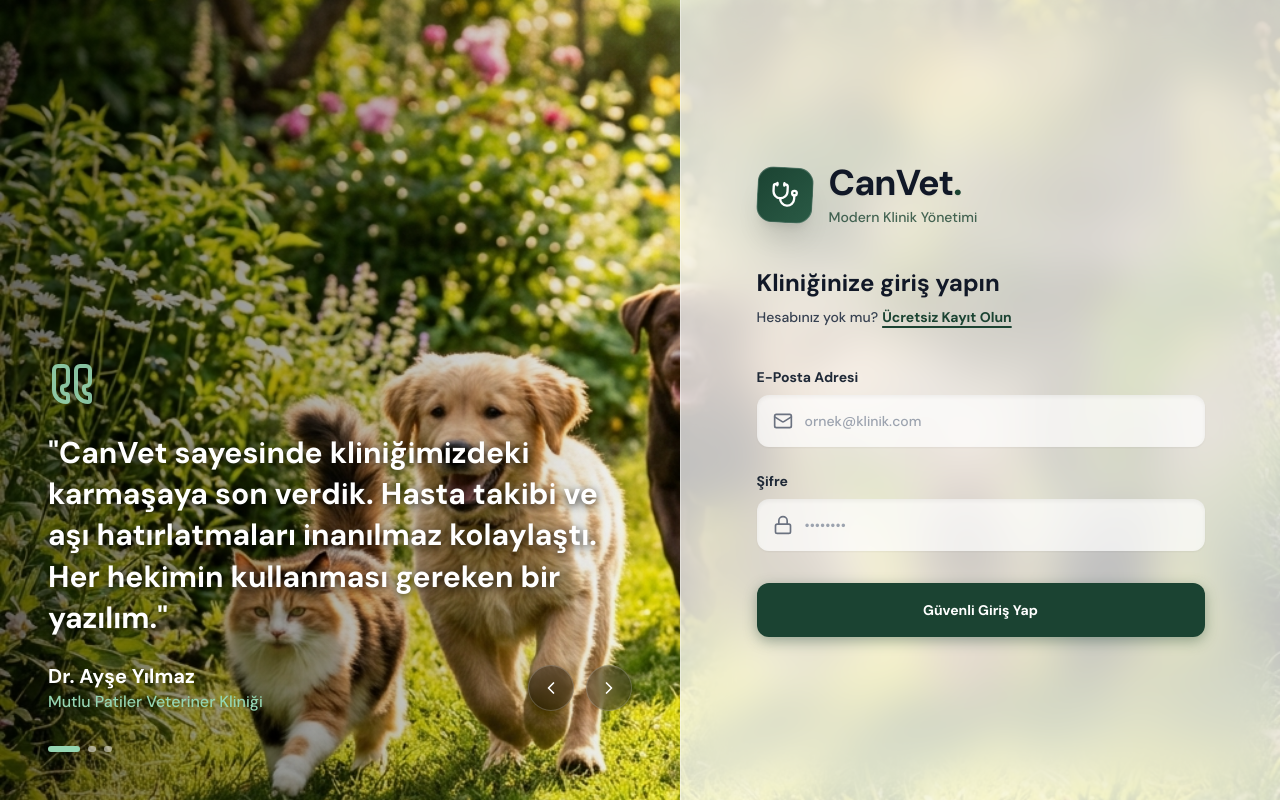
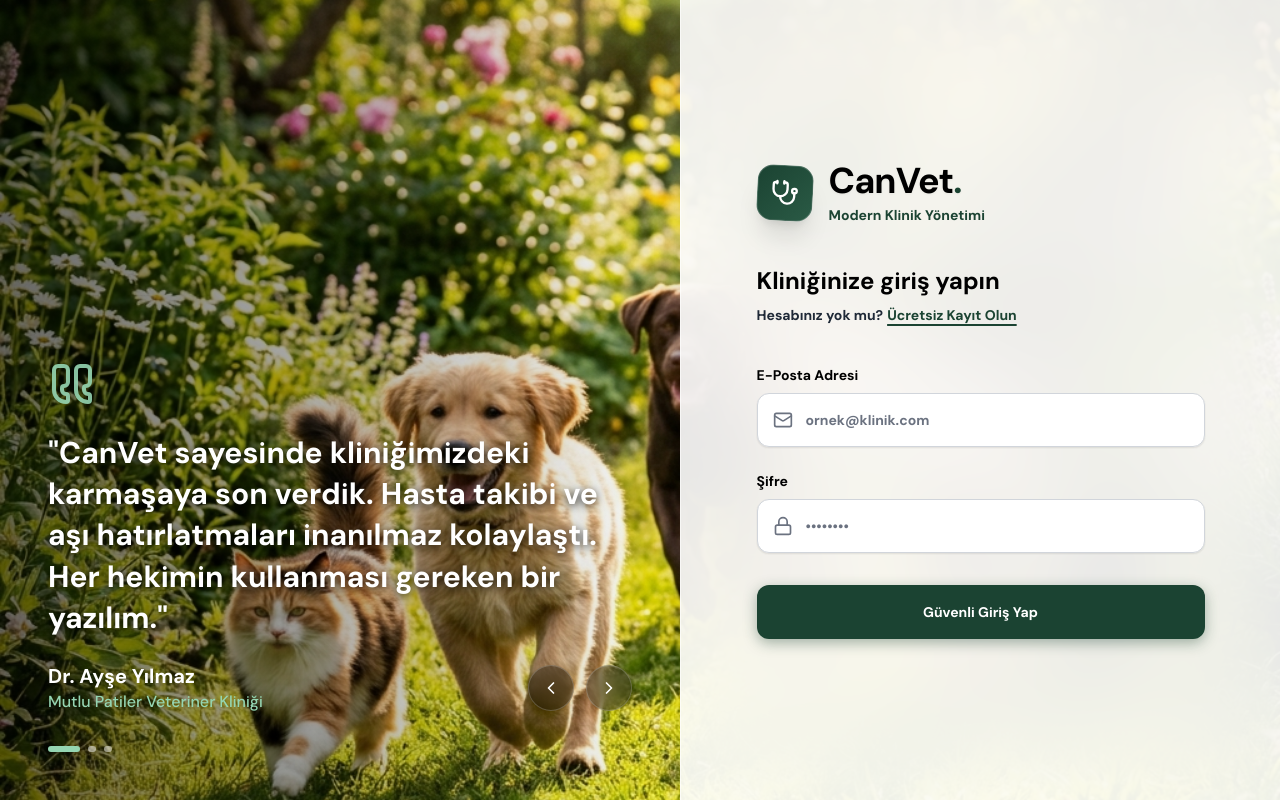
Before and after one commit to LazmodBerk/VetClinic-OS, a React (Vite) app in the folder frontend/: page / in a window 1280 px wide. Built offline with nearby package versions, Linux system fonts and the light colour scheme.

Commit message:
style: enhance text contrast and glass opacity on login screen

```diff
--- a/frontend/src/pages/Auth.tsx
+++ b/frontend/src/pages/Auth.tsx
@@ -113,24 +113,24 @@ export function Auth({ onAuthSuccess }: { onAuthSuccess: () => void }) {
       </div>
 
       {/* Sağ Taraf: Glass Efektli Form */}
-      <div className="w-full lg:w-[500px] xl:w-[600px] bg-white/75 backdrop-blur-xl border-l border-white/40 shadow-[0_0_40px_rgba(0,0,0,0.1)] flex flex-col justify-center p-8 sm:p-12 z-20 relative">
+      <div className="w-full lg:w-[500px] xl:w-[600px] bg-white/90 backdrop-blur-2xl border-l border-white/60 shadow-[0_0_50px_rgba(0,0,0,0.15)] flex flex-col justify-center p-8 sm:p-12 z-20 relative">
         <div className="w-full max-w-md mx-auto">
           <div className="flex items-center gap-4 mb-10">
             <div className="h-14 w-14 bg-gradient-to-br from-[#1B4332] to-[#2a5a45] rounded-2xl flex items-center justify-center shadow-xl transform rotate-3 hover:rotate-6 transition-transform border border-white/20">
               <Stethoscope className="h-7 w-7 text-white" />
             </div>
             <div>
-              <h2 className="text-4xl font-extrabold text-gray-900 tracking-tight drop-shadow-sm">
+              <h2 className="text-4xl font-black text-black tracking-tight drop-shadow-sm">
                 CanVet<span className="text-[#1B4332]">.</span>
               </h2>
-              <p className="text-sm font-medium text-[#1B4332]/80 mt-1">Modern Klinik Yönetimi</p>
+              <p className="text-sm font-bold text-[#1B4332] mt-1">Modern Klinik Yönetimi</p>
             </div>
           </div>
 
-          <h2 className="text-2xl font-bold text-gray-900">
+          <h2 className="text-2xl font-black text-black">
             {isLogin ? 'Kliniğinize giriş yapın' : 'Yeni klinik hesabı oluşturun'}
           </h2>
-          <p className="mt-2 text-sm text-gray-700 font-medium">
+          <p className="mt-2 text-sm text-gray-800 font-bold">
             {isLogin ? 'Hesabınız yok mu?' : 'Zaten hesabınız var mı?'}
             <button onClick={() => setIsLogin(!isLogin)} className="font-bold text-[#1B4332] hover:text-[#2a5a45] ml-1 transition-colors underline decoration-2 underline-offset-4">
               {isLogin ? 'Ücretsiz Kayıt Olun' : 'Buradan Giriş Yapın'}
@@ -141,7 +141,7 @@ export function Auth({ onAuthSuccess }: { onAuthSuccess: () => void }) {
             <form className="space-y-6" onSubmit={handleAuth}>
               {!isLogin && (
                 <div>
-                  <label className="block text-sm font-bold text-gray-800 mb-2">İsim Soyisim</label>
+                  <label className="block text-sm font-black text-black mb-2">İsim Soyisim</label>
                   <div className="relative rounded-xl shadow-sm">
                     <div className="absolute inset-y-0 left-0 pl-4 flex items-center pointer-events-none">
                       <User className="h-5 w-5 text-gray-500" />
@@ -151,7 +151,7 @@ export function Auth({ onAuthSuccess }: { onAuthSuccess: () => void }) {
                       required
                       value={fullName}
                       onChange={(e) => setFullName(e.target.value)}
-                      className="block w-full pl-12 pr-4 py-4 sm:text-sm border-0 rounded-xl bg-white/70 focus:bg-white focus:ring-2 focus:ring-[#1B4332] transition-all placeholder-gray-400 font-medium text-gray-900 shadow-inner"
+                      className="block w-full pl-12 pr-4 py-4 sm:text-sm border border-gray-300 rounded-xl bg-white focus:bg-white focus:ring-2 focus:ring-[#1B4332] focus:border-[#1B4332] transition-all placeholder-gray-500 font-semibold text-black shadow-sm"
                       placeholder="Dr. Ad Soyad"
                     />
                   </div>
@@ -159,7 +159,7 @@ export function Auth({ onAuthSuccess }: { onAuthSuccess: () => void }) {
               )}
 
               <div>
-                <label className="block text-sm font-bold text-gray-800 mb-2">E-Posta Adresi</label>
+                <label className="block text-sm font-black text-black mb-2">E-Posta Adresi</label>
                 <div className="relative rounded-xl shadow-sm">
                   <div className="absolute inset-y-0 left-0 pl-4 flex items-center pointer-events-none">
                     <Mail className="h-5 w-5 text-gray-500" />
@@ -169,14 +169,14 @@ export function Auth({ onAuthSuccess }: { onAuthSuccess: () => void }) {
                     required
                     value={email}
                     onChange={(e) => setEmail(e.target.value)}
-                    className="block w-full pl-12 pr-4 py-4 sm:text-sm border-0 rounded-xl bg-white/70 focus:bg-white focus:ring-2 focus:ring-[#1B4332] transition-all placeholder-gray-400 font-medium text-gray-900 shadow-inner"
+                    className="block w-full pl-12 pr-4 py-4 sm:text-sm border border-gray-300 rounded-xl bg-white focus:bg-white focus:ring-2 focus:ring-[#1B4332] focus:border-[#1B4332] transition-all placeholder-gray-500 font-semibold text-black shadow-sm"
                     placeholder="ornek@klinik.com"
                   />
                 </div>
               </div>
 
               <div>
-                <label className="block text-sm font-bold text-gray-800 mb-2">Şifre</label>
+                <label className="block text-sm font-black text-black mb-2">Şifre</label>
                 <div className="relative rounded-xl shadow-sm">
                   <div className="absolute inset-y-0 left-0 pl-4 flex items-center pointer-events-none">
                     <Lock className="h-5 w-5 text-gray-500" />
@@ -186,7 +186,7 @@ export function Auth({ onAuthSuccess }: { onAuthSuccess: () => void }) {
                     required
                     value={password}
                     onChange={(e) => setPassword(e.target.value)}
-                    className="block w-full pl-12 pr-4 py-4 sm:text-sm border-0 rounded-xl bg-white/70 focus:bg-white focus:ring-2 focus:ring-[#1B4332] transition-all placeholder-gray-400 font-medium text-gray-900 shadow-inner"
+                    className="block w-full pl-12 pr-4 py-4 sm:text-sm border border-gray-300 rounded-xl bg-white focus:bg-white focus:ring-2 focus:ring-[#1B4332] focus:border-[#1B4332] transition-all placeholder-gray-500 font-semibold text-black shadow-sm"
                     placeholder="••••••••"
                   />
                 </div>
```
